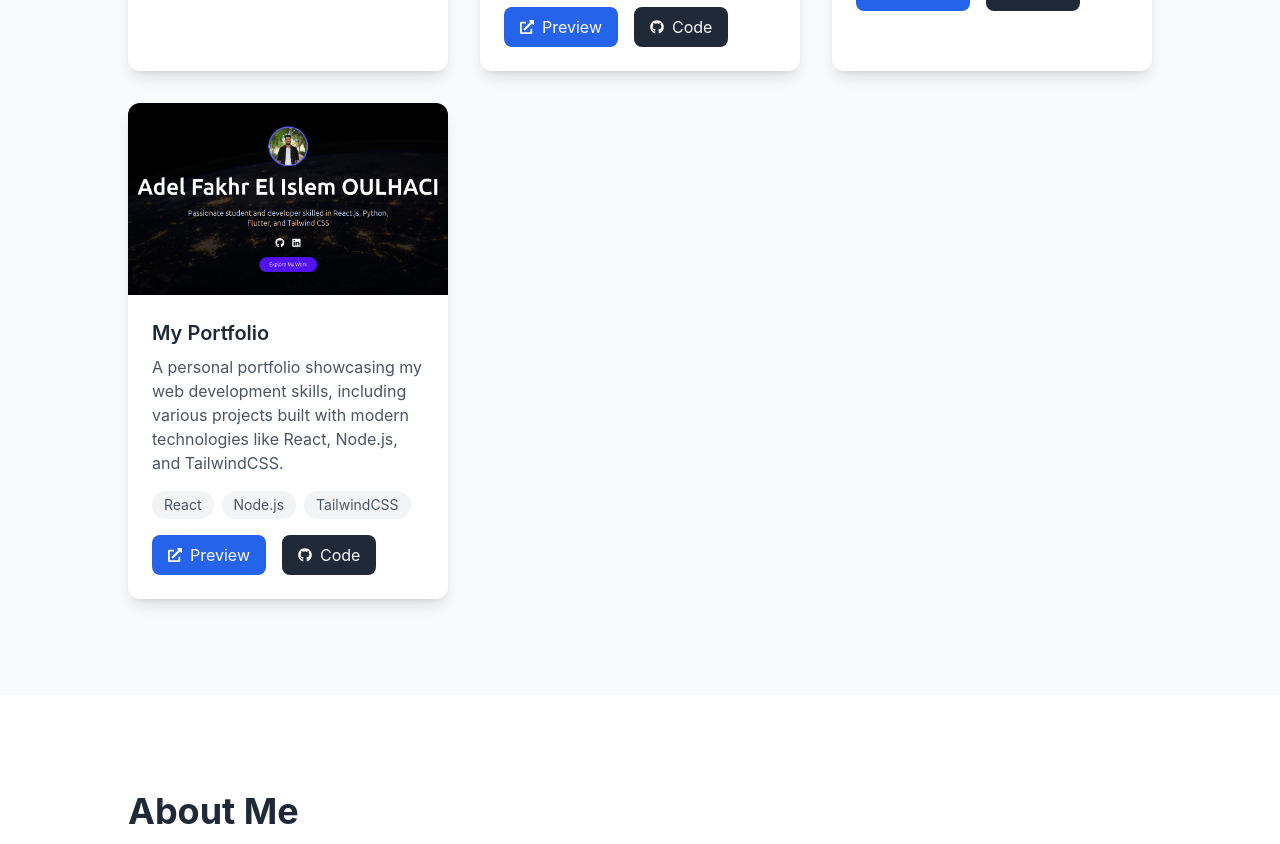
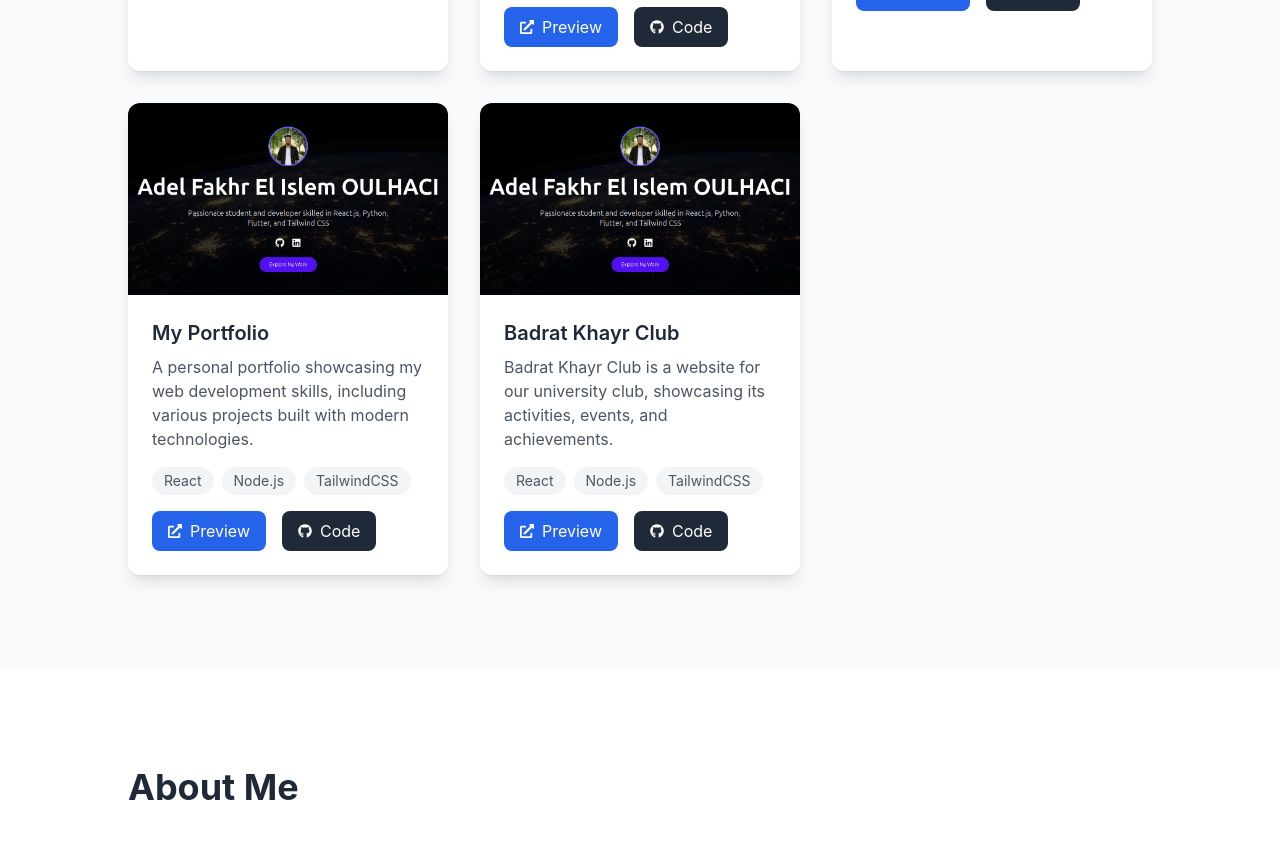
Before and after one commit to Adel-Oulhaci/My-Portfolio, a React (Vite) app: page / in a window 1280 px wide. Shown: the part 1437-2281 px from the top of the page. Built offline with nearby package versions, Linux system fonts and the light colour scheme.

Commit message:
added one more project

```diff
--- a/src/App.jsx
+++ b/src/App.jsx
@@ -6,6 +6,7 @@ import todo from './assets/todo.png'
 import detection from './assets/detection.png'
 import ecom from './assets/ecom.png'
 import portfolio from './assets/portfolio.png'
+import bk from './assets/bk.png'
 
 function App() {
   const [darkMode, setDarkMode] = useState(() => {
@@ -71,10 +72,18 @@ function App() {
     },
     {
       name: "My Portfolio",
-      description: "A personal portfolio showcasing my web development skills, including various projects built with modern technologies like React, Node.js, and TailwindCSS.",
+      description: "A personal portfolio showcasing my web development skills, including various projects built with modern technologies.",
       image: portfolio,
       github: "https://github.com/Adel-Oulhaci/My-Portfolio",
       preview: "https://adel-oulhaci.netlify.app",
+      tags: ["React", "Node.js", "TailwindCSS"]
+    },
+    {
+      name: "Badrat Khayr Club",
+      description: "Badrat Khayr Club is a website for our university club, showcasing its activities, events, and achievements.",
+      image: portfolio,
+      github: "https://github.com/Adel-Oulhaci/bk",
+      preview: "https://badratkhayr.netlify.app",
       tags: ["React", "Node.js", "TailwindCSS"]
     }
   ];
```
Also changed, not shown: src/assets/bk.png (added).
